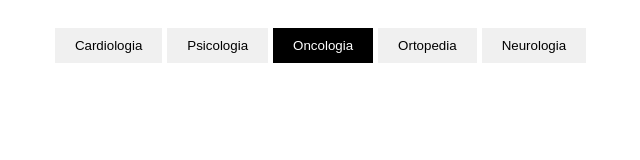
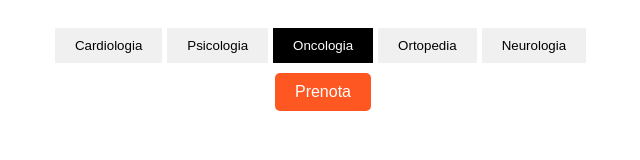
Before and after one commit to ThomasRodia/5CRodiaTacconiBarani_VisiteSpecialistiche, a website: page index.html in a window 1280 px wide. Shown: the whole page, without its empty margins (317-957 px from the left). Drawn offline with Linux system fonts and the light colour scheme.

Commit message:
Aggiunta del pulsante prenota

```diff
--- a/form.js
+++ b/form.js
@@ -17,26 +17,32 @@ const createForm = (parentElement) => {
 
 
 
-        /*render: () => {
+        render: () => {
             for (let key in data) {
                 parentElement.innerHTML += `<div>${key}\n<input id="${key}" type="${data[key]}"/></div>` + '\n';
             }
 
-
-           parentElement.innerHTML += "<button type='button' id='submit'>Submit</button>";
+            parentElement.innerHTML += "<button type='button' id='prenota'>Prenota</button>";
 
             document.querySelector("#submit").onclick = () => {
                 const result = Object.keys(data).map((name) => {
                     return document.querySelector("#" + name).value;
                 });
 
+                document.querySelector("#prenota").onclick = () => {
+                    const result = Object.keys(data).map((name) => {
+                        return document.querySelector("#" + name).value;
+                    });
+
+
+                };
 
 
                 callback(result);
             }
 
         }
-            */
+
     }
 }
 
--- a/index.html
+++ b/index.html
@@ -35,7 +35,12 @@
   </head>
   <body>
     <div id="specialty-tabs" class="header"></div>
+    <div id="controls"></div>
+
 
     <script src="main.js"></script>
+    <script src="form.js" ></script>
+    <script src="table.js"></script>
+
   </body>
 </html>
--- a/main.js
+++ b/main.js
@@ -42,6 +42,19 @@ function loadSpecialty(selectedButton) {
 
 // Inizializza i pulsanti delle specialità al caricamento della paginaf
 document.addEventListener("DOMContentLoaded", loadSpecialtyTabs);
+
+
+function createPrenota() {
+  document.getElementById("controls").innerHTML = `
+      <button class="book-button" onclick="bookAppointment()">Prenota</button>
+  `;
+}
+
+document.addEventListener("DOMContentLoaded", createPrenota);
+
+////////
+
+
 
 
 /*
--- a/style.css
+++ b/style.css
@@ -23,3 +23,14 @@ body {
     background-color: black;
     color: white;
   }
+
+  .book-button {
+    padding: 10px 20px;
+    background-color: #ff5722;
+    color: #fff;
+    border: none;
+    border-radius: 5px;
+    font-size: 16px;
+    cursor: pointer;
+    transition: background-color 0.3s ease;
+}
```
